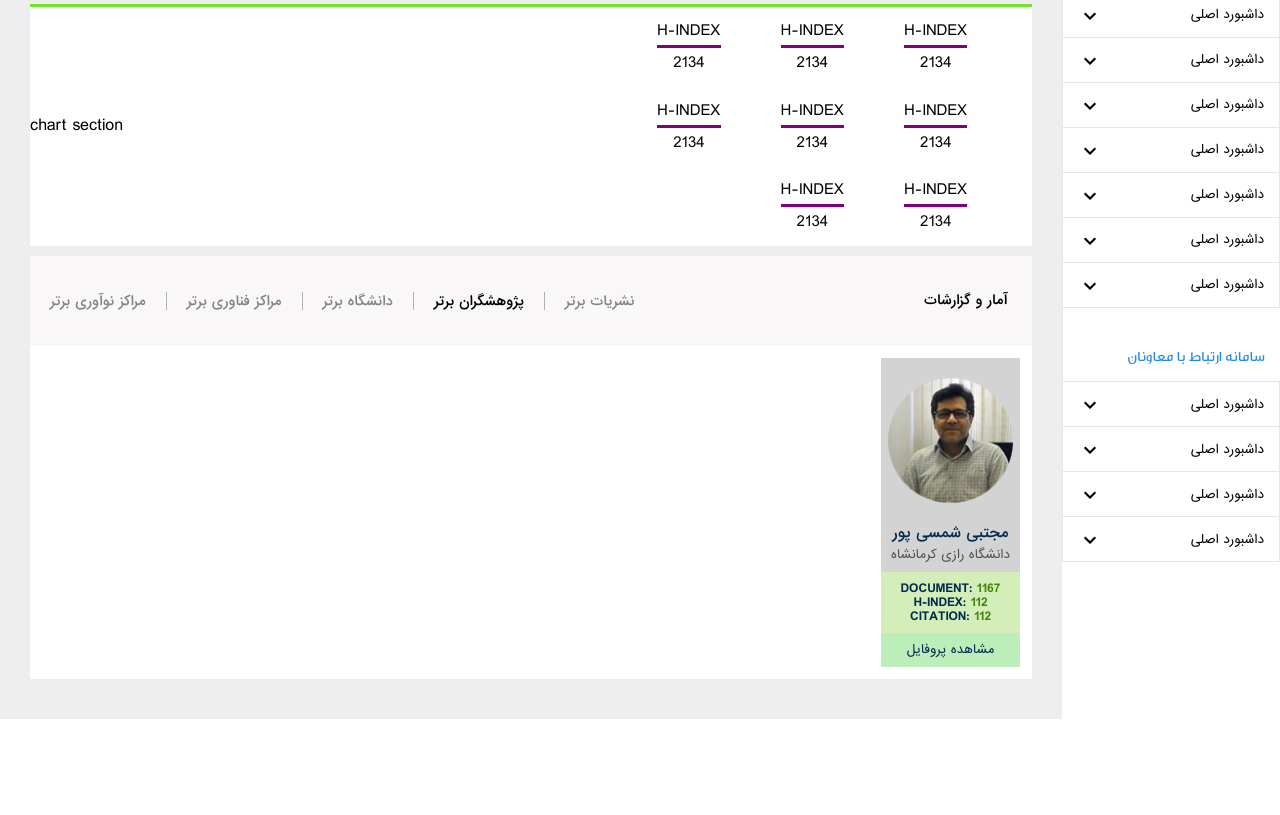
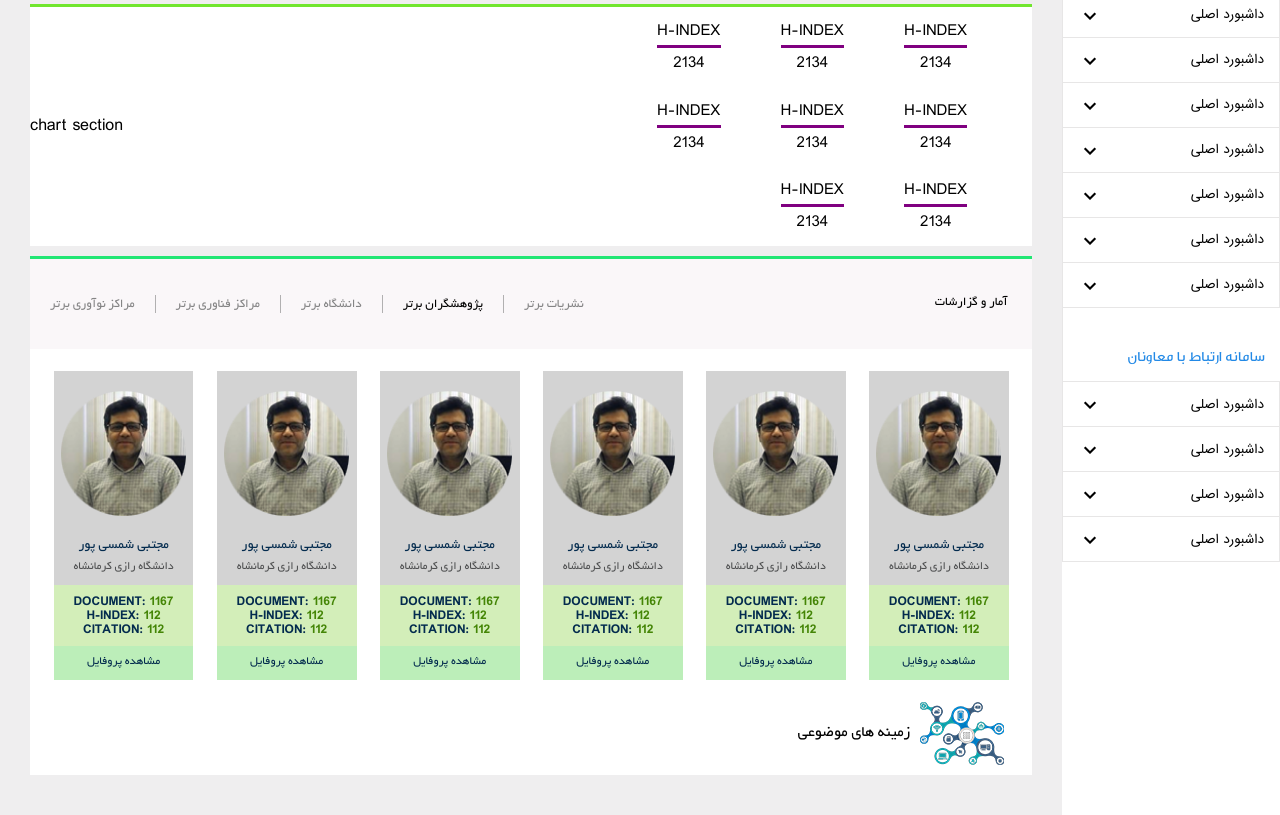
Before and after one commit to mkhavari01/portalTemplate, a plain HTML site: page index.html in a window 1280 px wide. Shown: the part 472-1287 px from the top of the page. Before the commit the page ends 1191 px from the top, so only its background shows below. Drawn offline with Linux system fonts and the light colour scheme.

Commit message:
adding icon

```diff
--- a/index.html
+++ b/index.html
@@ -365,7 +365,108 @@
                         مشاهده پروفایل
                     </a>
                 </div>
+                <div>
+                    <img src="./assets/images/researcher.png" alt="">
+                    <span>مجتبی شمسی پور</span>
+                    <span>دانشگاه رازی کرمانشاه</span>
+                    <ul>
+                        <li>
+                            DOCUMENT: <span>1167</span>
+                        </li>
+                        <li>
+                            H-INDEX: <span>112</span>
+                        </li>
+                        <li>
+                            CITATION: <span>112</span>
+                        </li>
+                    </ul>
+                    <a href="#">
+                        مشاهده پروفایل
+                    </a>
+                </div>
+                <div>
+                    <img src="./assets/images/researcher.png" alt="">
+                    <span>مجتبی شمسی پور</span>
+                    <span>دانشگاه رازی کرمانشاه</span>
+                    <ul>
+                        <li>
+                            DOCUMENT: <span>1167</span>
+                        </li>
+                        <li>
+                            H-INDEX: <span>112</span>
+                        </li>
+                        <li>
+                            CITATION: <span>112</span>
+                        </li>
+                    </ul>
+                    <a href="#">
+                        مشاهده پروفایل
+                    </a>
+                </div>
+                <div>
+                    <img src="./assets/images/researcher.png" alt="">
+                    <span>مجتبی شمسی پور</span>
+                    <span>دانشگاه رازی کرمانشاه</span>
+                    <ul>
+                        <li>
+                            DOCUMENT: <span>1167</span>
+                        </li>
+                        <li>
+                            H-INDEX: <span>112</span>
+                        </li>
+                        <li>
+                            CITATION: <span>112</span>
+                        </li>
+                    </ul>
+                    <a href="#">
+                        مشاهده پروفایل
+                    </a>
+                </div>
+                <div>
+                    <img src="./assets/images/researcher.png" alt="">
+                    <span>مجتبی شمسی پور</span>
+                    <span>دانشگاه رازی کرمانشاه</span>
+                    <ul>
+                        <li>
+                            DOCUMENT: <span>1167</span>
+                        </li>
+                        <li>
+                            H-INDEX: <span>112</span>
+                        </li>
+                        <li>
+                            CITATION: <span>112</span>
+                        </li>
+                    </ul>
+                    <a href="#">
+                        مشاهده پروفایل
+                    </a>
+                </div>
+                <div>
+                    <img src="./assets/images/researcher.png" alt="">
+                    <span>مجتبی شمسی پور</span>
+                    <span>دانشگاه رازی کرمانشاه</span>
+                    <ul>
+                        <li>
+                            DOCUMENT: <span>1167</span>
+                        </li>
+                        <li>
+                            H-INDEX: <span>112</span>
+                        </li>
+                        <li>
+                            CITATION: <span>112</span>
+                        </li>
+                    </ul>
+                    <a href="#">
+                        مشاهده پروفایل
+                    </a>
+                </div>
             </section>
+            <div class="section-icon">
+                <img src="./assets/images/software-icon.png" alt="">
+                <span>
+                    زمینه های موضوعی
+                </span>
+            </div>
         </div>
     </main>
 </body>
--- a/styles/index.css
+++ b/styles/index.css
@@ -362,6 +362,8 @@ body {
 #reports {
     background: white;
     margin: 10px 0;
+    border-top: solid 3px #22e674;
+    font-family: 'Yekan';
 }
 
 #reports nav {
@@ -407,6 +409,9 @@ body {
 
 #reports section {
     padding: 12px;
+    display: flex;
+    flex-wrap: wrap;
+    justify-content: space-around;
 }
 
 #reports section div {
@@ -416,6 +421,7 @@ body {
     align-items: center;
     width: calc(100%/7);
     background: #d3d3d3;
+    margin: 10px 0;
 }
 
 #reports section div img {
@@ -473,3 +479,14 @@ body {
     justify-content: center;
     background: #bceeb9;
 }
+
+#reports .section-icon {
+    display: flex;
+    align-items: center;
+    margin-right: 28px;
+    padding-bottom: 10px;
+}
+
+#reports .section-icon span {
+    margin: 0 10px;
+}
```
Also changed, not shown: assets/images/software-icon.png (added).
